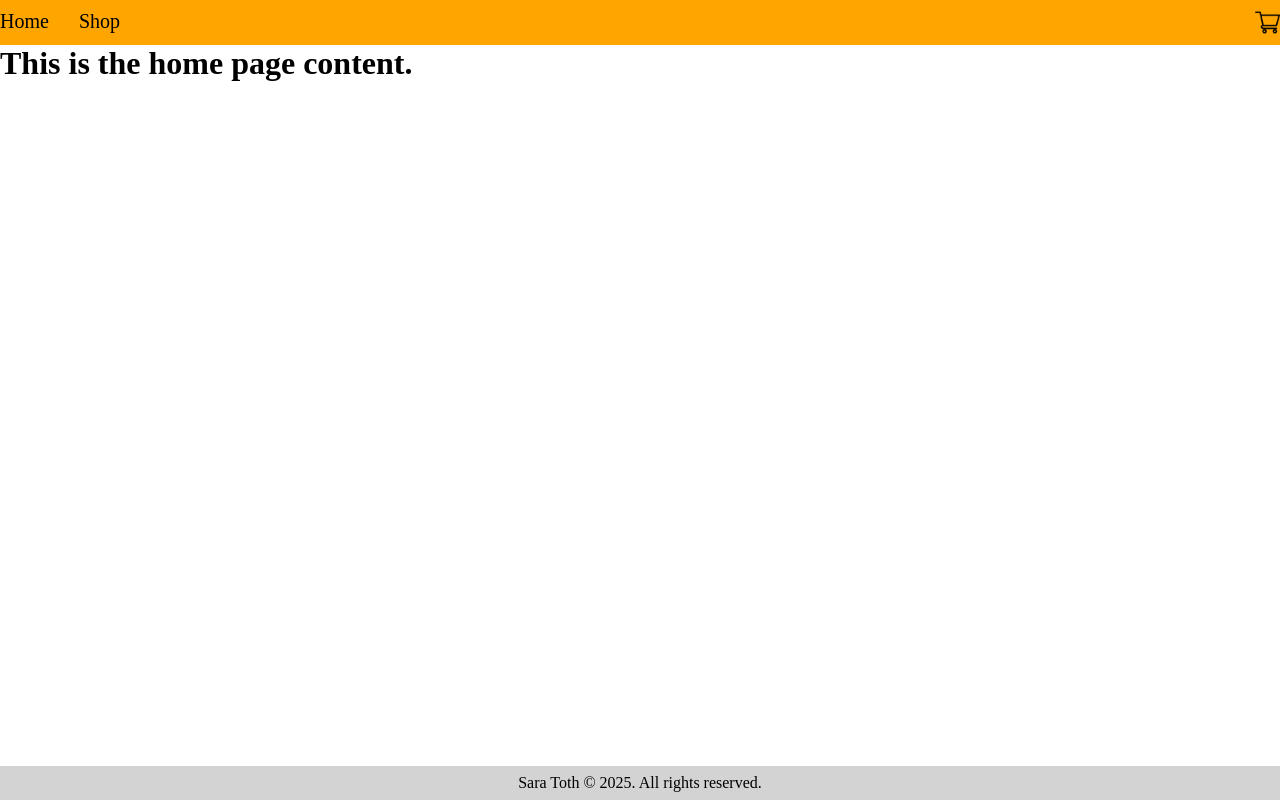
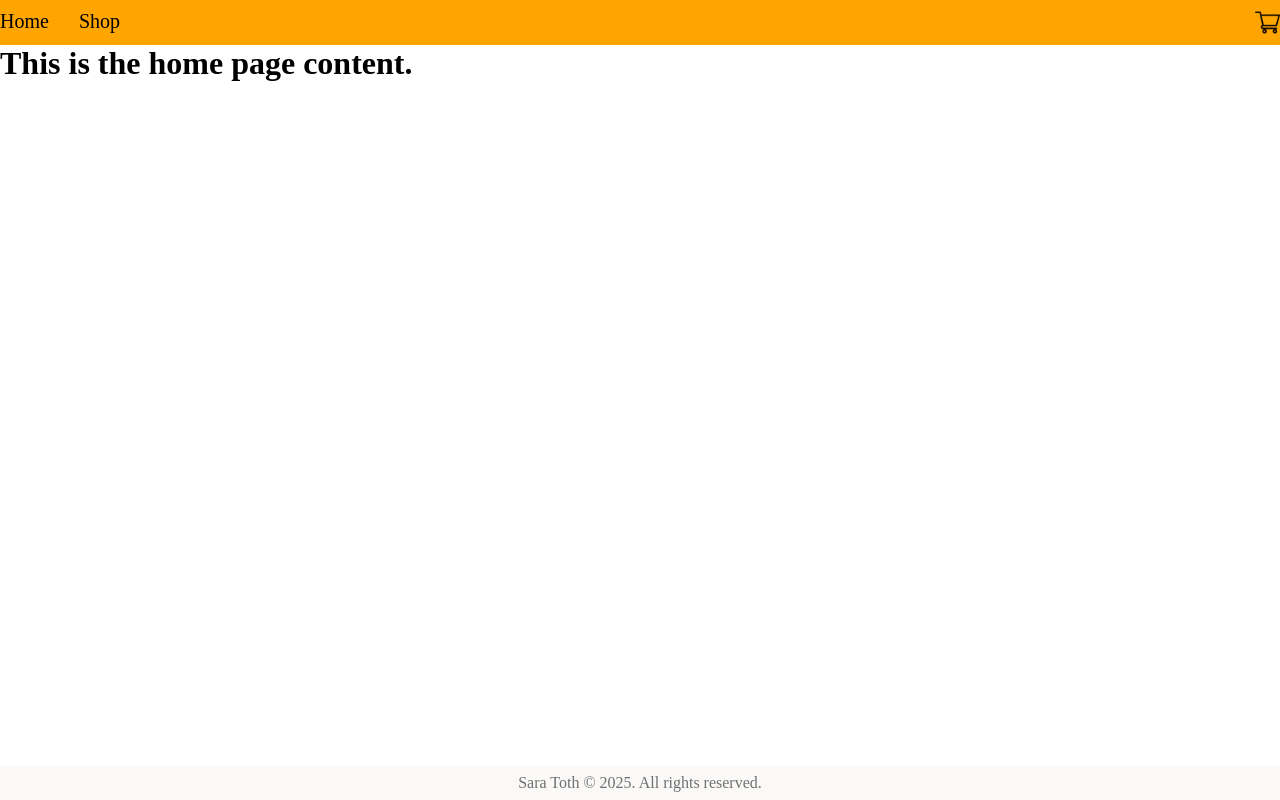
Before and after one commit to SaraToth/odin-react-shopping-cart, a React (Vite) app: page / in a window 1280 px wide. Built offline with nearby package versions, Linux system fonts and the light colour scheme.

Commit message:
Feat: Update footer styles

```diff
--- a/src/components/Footer.module.css
+++ b/src/components/Footer.module.css
@@ -2,6 +2,7 @@ footer {
     display: flex;
     justify-content: center;
     align-items: center;
-    background-color: lightgray;
+    background-color: #faf9f8;
+    color: #707070;
     padding: 8px 0;
 }
```
